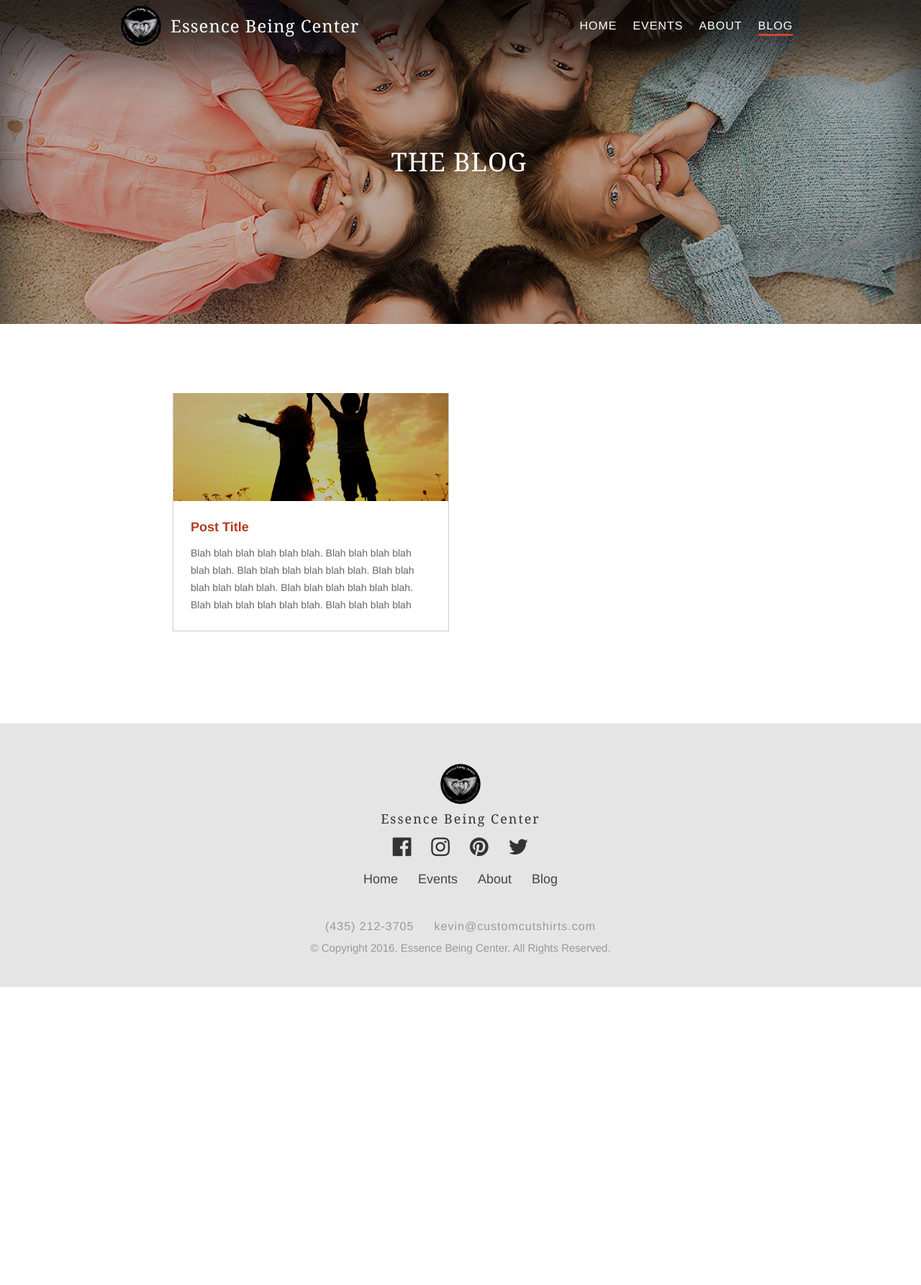
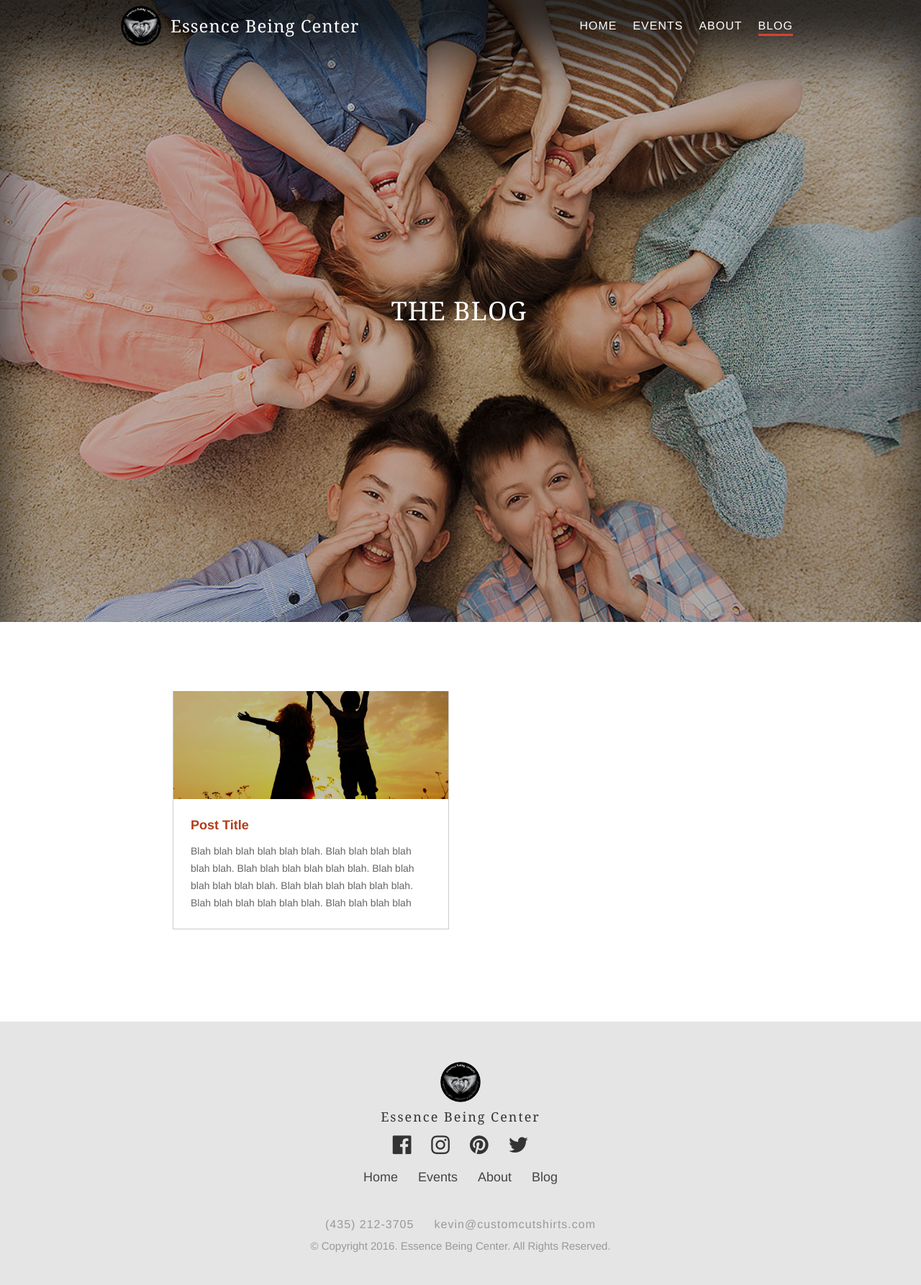
Before and after one commit to kevaleb/essencebeingcenter, a Jekyll site: the page built from _main-pages/blog.html, in a window 1280 px wide. Shown: the whole page at 72% size. Built offline with Jekyll 4.4.1, drawn with Linux system fonts in a browser that asks for light colours; nearby versions of some CDN libraries; before the commit the page ends 1371 px from its top, so only the background shows below that.

Commit message:
stuff: git commit -a

```diff
--- a/css/style.css
+++ b/css/style.css
@@ -546,7 +546,7 @@ body > header > div > nav > a.selected {
 /* @group BANNER */
 .content .banner {
 	position: relative;
-	height: 72%;
+	height: 96%;
 	/*max-height: 720px;*/
 	min-height: 320px;
 	padding: 60px 0;
@@ -559,13 +559,12 @@ body > header > div > nav > a.selected {
 	white-space: nowrap;
 }
 .content .banner.half {
-	height: 50%;
+	height: 96%;
 	background-image: radial-gradient(ellipse farthest-corner, #333 24%, black 100%) #000;
 	background-attachment:scroll;
 	background-size: contain;
 	background-repeat: no-repeat;
 
-	height: 50%;
 	background-color: #000;
 	background-image: radial-gradient(ellipse farthest-corner, #333 24%, black 100%) #000;
 	background-attachment:scroll;
@@ -757,7 +756,7 @@ hgroup.video {
 
 /* @group Main Gallery */
 .content > div > .main-gallery {
-	height: 72%;
+	height: 96%;
 	padding: 0 0 0 0;
 	min-height: 320px;
 	background: #000;
@@ -1049,6 +1048,14 @@ hgroup.video {
 .content > div > .contact > h1 {
 	color: #fff;
 	display: none;
+}
+.content > div > .contact > h3 {
+	color: #fff;
+	margin: 0 0 24px 0;
+}
+.content > div > .contact > h4 {
+	color: #fff;
+	font-weight: 100;
 }
 .contact > form {
 	max-width: 480px;
```
